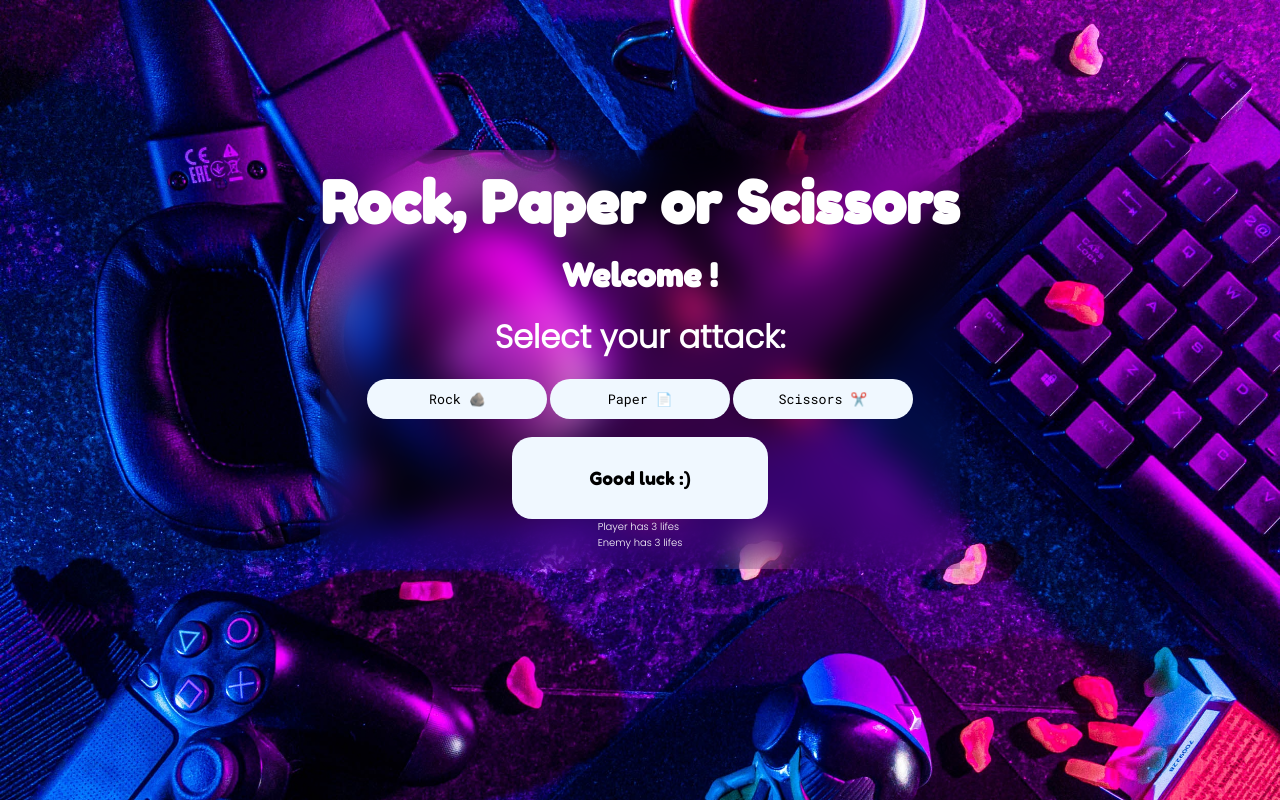
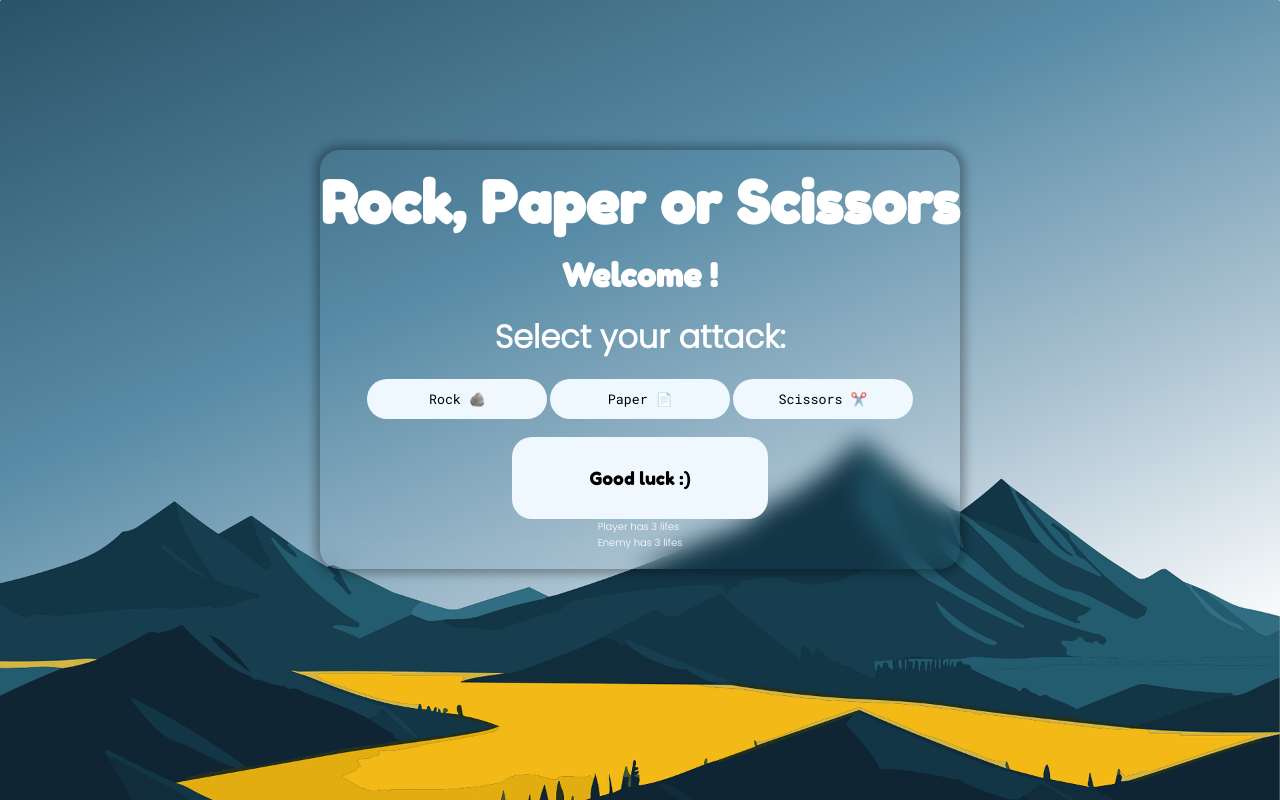
Before and after one commit to Lujan2408/rock-paper-scissors.github.io, a plain HTML site: page index.html in a window 1280 px wide. Drawn offline with Linux system fonts and the light colour scheme.

Commit message:
Modificación al background image y al blur

```diff
--- a/styles.css
+++ b/styles.css
@@ -19,14 +19,14 @@ html {
 
 body {
     font-family: 'Poppins', sans-serif;
-    background-image: url(./assets/pexels-lucie-liz-3165335.jpg);
+    background-image: url(./assets/background-1.jpg);
     background-repeat: no-repeat;
     background-size: cover;
     color: white;
-    backdrop-filter: blur(18px);
-    /* border: none;
+    backdrop-filter: blur(12px);
+    border: none;
     border-radius: 2rem;
-    box-shadow: 0 0 10px 5px rgba(0, 0, 0, 0.3); */
+    box-shadow: 0 0 10px 5px rgba(0, 0, 0, 0.3);
     margin: 150px auto;
     width: 50%;
 }
```
Also changed, not shown: assets/background-1.jpg (added), assets/pexels-lucie-liz-3165335.jpg (deleted).
